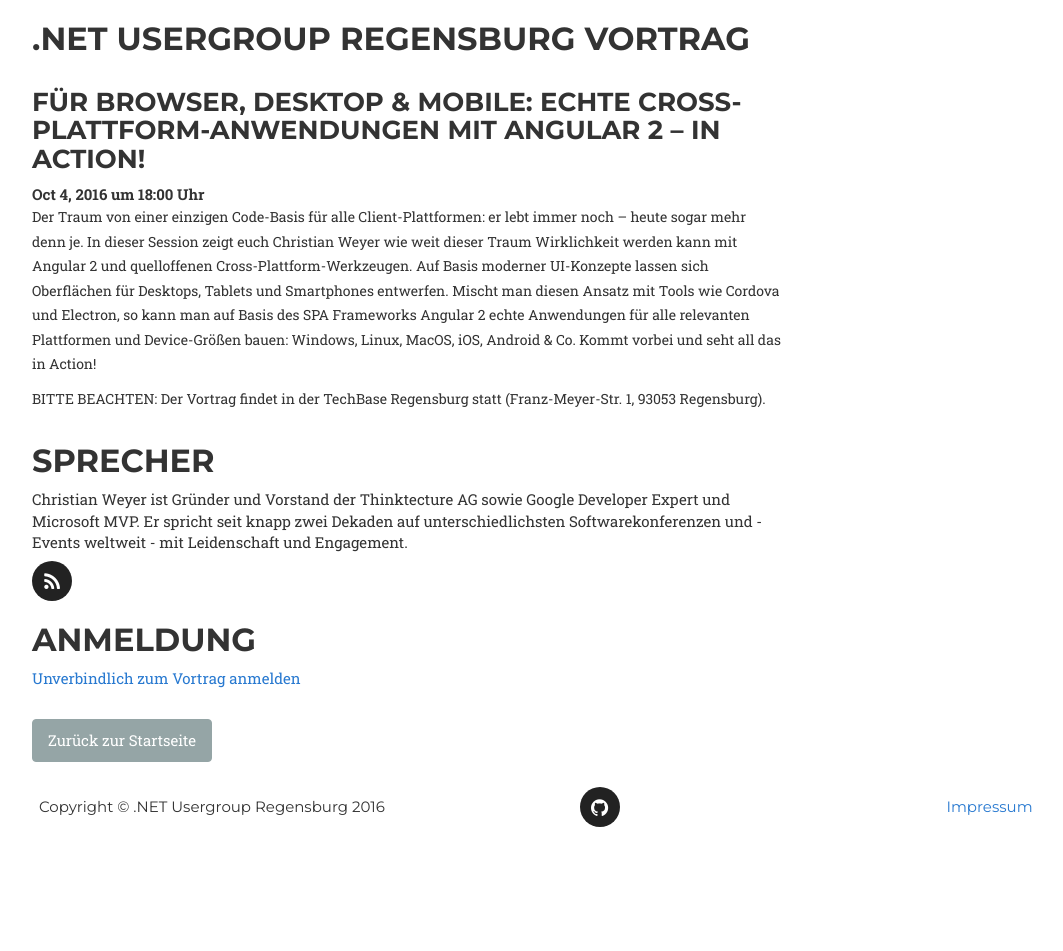
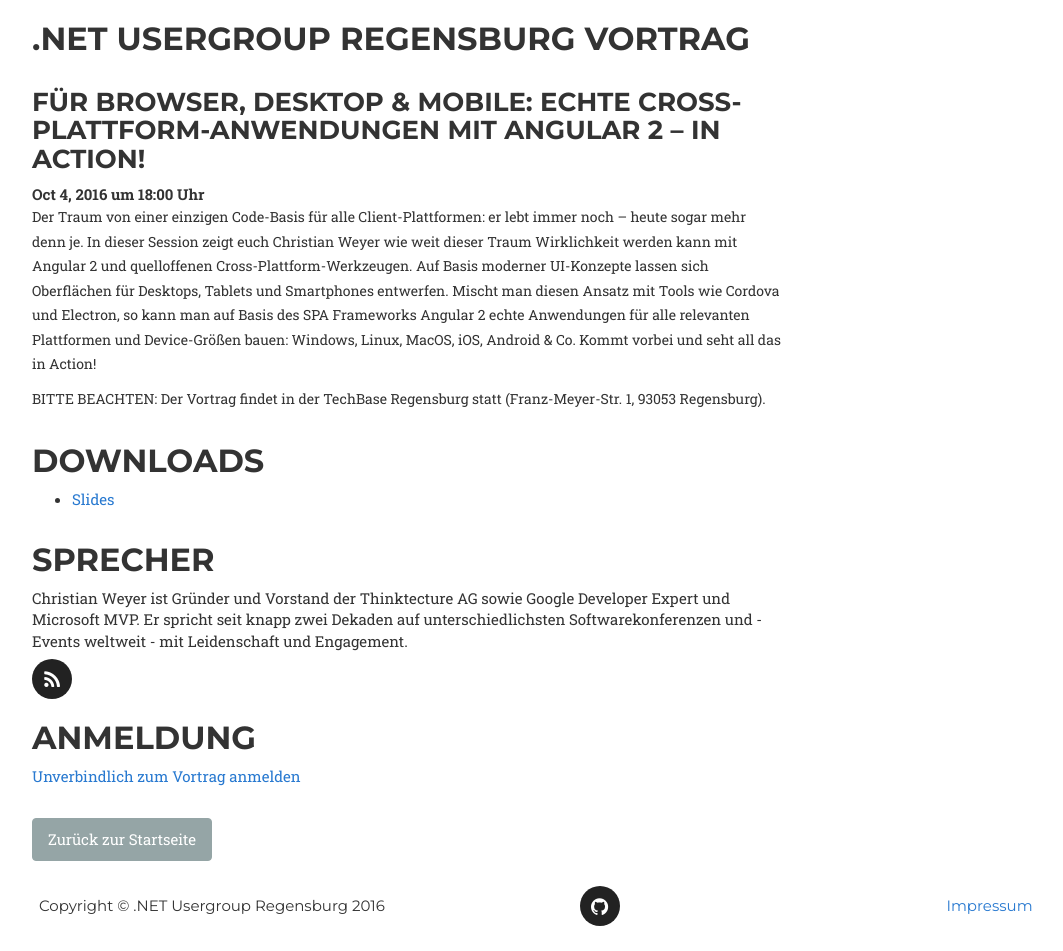
Before and after one commit to DotNetRegensburg/dotnetregensburg.github.io, a Jekyll site: the page built from _posts/2016-10-04-AngularJS2.md, in a window 1280 px wide. Shown: the whole page, without its empty margins (38-1101 px from the left). Built offline with Jekyll 4.4.1, drawn with Linux system fonts in a browser that asks for light colours; some web fonts are replaced; before the commit the page ends 900 px from its top, so only the background shows below that.

Commit message:
added link to slides of October 2016 talk

```diff
--- a/_posts/2016-10-04-AngularJS2.md
+++ b/_posts/2016-10-04-AngularJS2.md
@@ -10,6 +10,9 @@
   social:
     - title: rss
       url: http://weblogs.thinktecture.com/cweyer/
+downloads:
+  - name: Slides
+    url: https://github.com/DotNetRegensburg/Downloads/blob/2016-10-04/2016-10-04-echte-cross-plattform-applications-mit-angular-2.pdf
 ---
 Der Traum von einer einzigen Code-Basis für alle Client-Plattformen: er lebt immer noch – heute sogar mehr denn je. In dieser Session zeigt euch Christian Weyer wie weit dieser Traum Wirklichkeit werden kann mit Angular 2 und quelloffenen Cross-Plattform-Werkzeugen. Auf Basis moderner UI-Konzepte lassen sich Oberflächen für Desktops, Tablets und Smartphones entwerfen. Mischt man diesen Ansatz mit Tools wie Cordova und Electron, so kann man auf Basis des SPA Frameworks Angular 2 echte Anwendungen für alle relevanten Plattformen und Device-Größen bauen: Windows, Linux, MacOS, iOS, Android & Co. Kommt vorbei und seht all das in Action!
 
```
